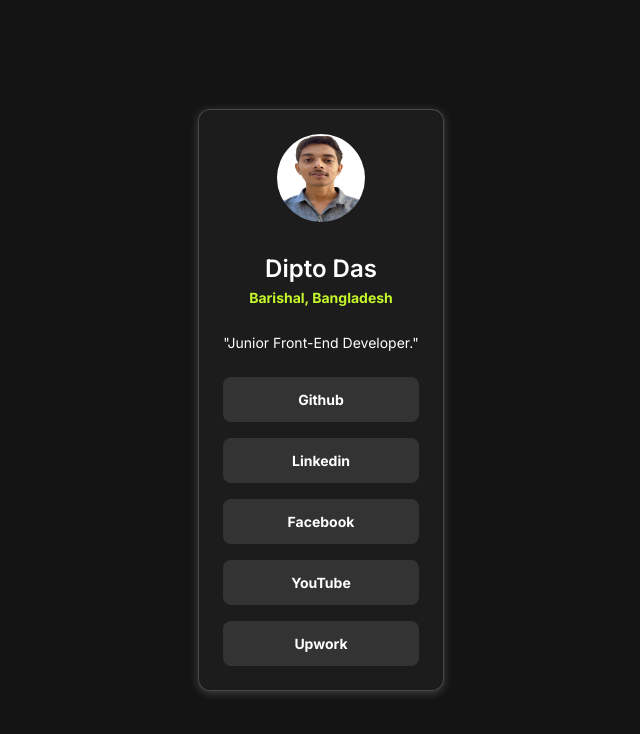
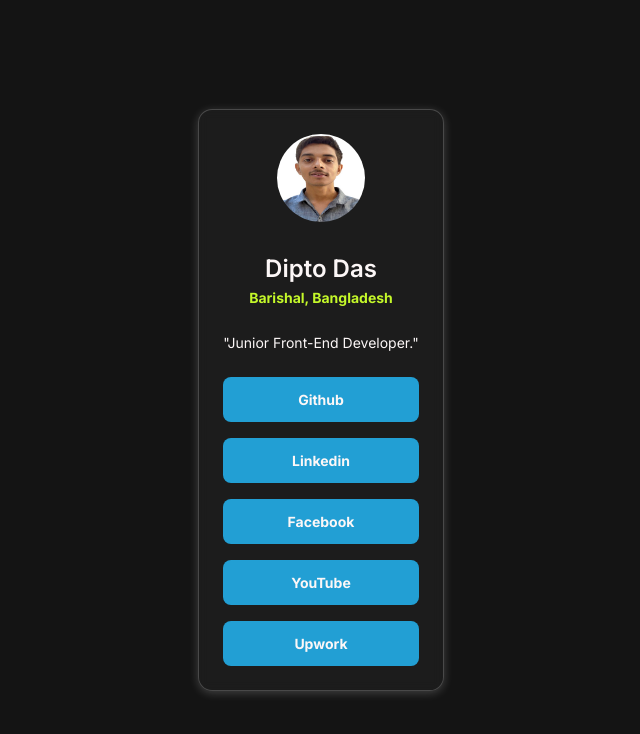
Before and after one commit to Dipto-Kanto-Das/social-links-profile, a plain HTML site: page index.html in a window 1280 px wide. Shown: the whole page, without its empty margins (319-959 px from the left). Drawn offline with Linux system fonts and the light colour scheme.

Commit message:
next done

```diff
--- a/index.html
+++ b/index.html
@@ -3,7 +3,7 @@
   <head>
     <meta charset="UTF-8" />
     <meta name="viewport" content="width=device-width, initial-scale=1.0" />
-    <title>Social links profile</title>
+    <title>My Social links profile</title>
     <link
       rel="shortcut icon"
       href="./assets/images/favicon-32x32.png"
@@ -13,8 +13,7 @@
     <link rel="preconnect" href="https://fonts.gstatic.com" crossorigin />
     <link
       href="https://fonts.googleapis.com/css2?family=Inter:wght@100..900&display=swap"
-      rel="stylesheet"
-    />
+      rel="stylesheet" />
     <link rel="stylesheet" href="./style.css" />
   </head>
   <body>
--- a/style.css
+++ b/style.css
@@ -1,9 +1,9 @@
 :root {
   --primary-font: "Inter", sans-serif;
-  --white: #ffffff;
+  --white: #fcf7f7;
   --white-with-transparency: rgb(255, 255, 255, 0.2);
   --neon-green: #c4f82a;
-  --grey: #333333;
+  --grey: #229fd4;
   --dark-grey: #1f1f1f;
   --dark-grey-with-transparency: rgba(31, 31, 31, 0.8);
   --black: #141414;
@@ -37,7 +37,7 @@ main {
   -webkit-backdrop-filter: blur(0.5rem);
   backdrop-filter: blur(0.5rem);
   border: 0.1rem solid var(--white-with-transparency);
-  border-radius: 1.2rem;
+  border-radius: 1.4rem;
   margin: 2.4rem;
   background-color: var(--dark-grey-with-transparency);
   display: grid;
```
Also changed, not shown: design/desktop-design.png (deleted), design/mobile-design.png (deleted), 1 other file.
